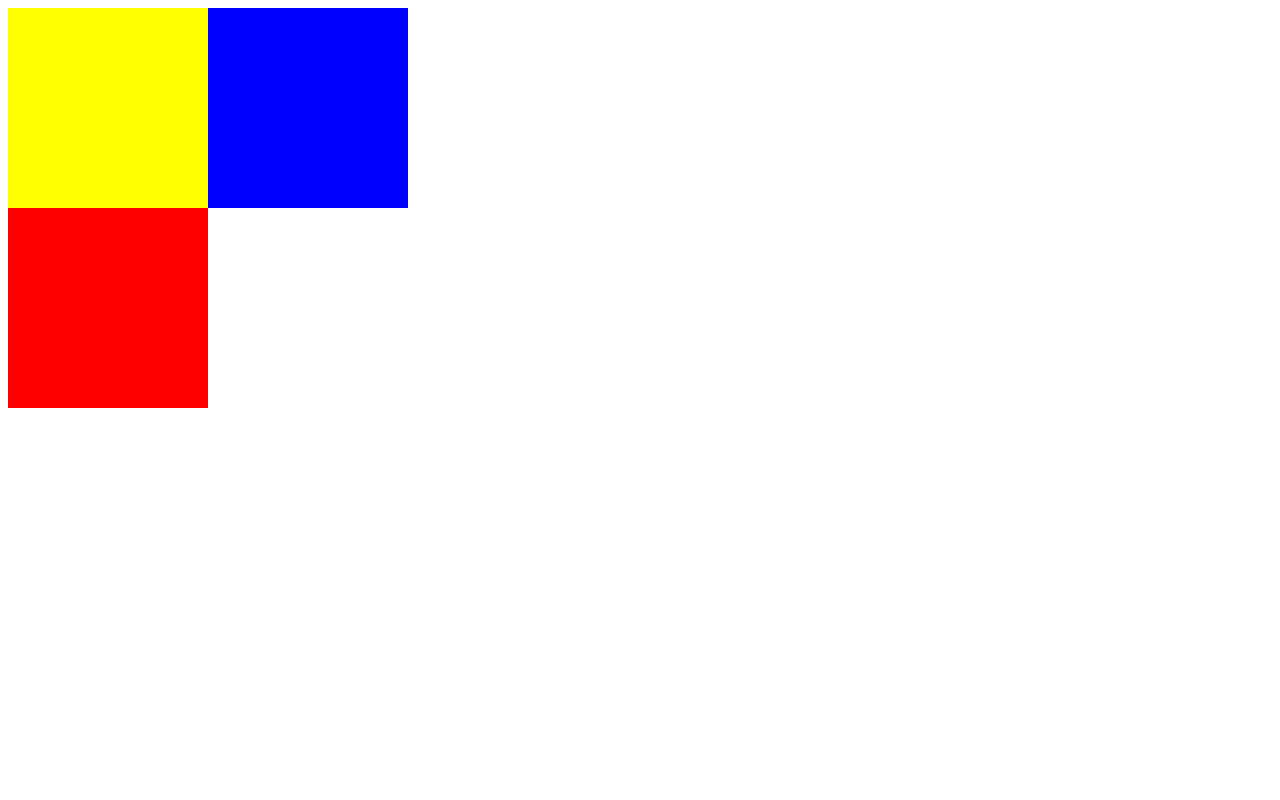
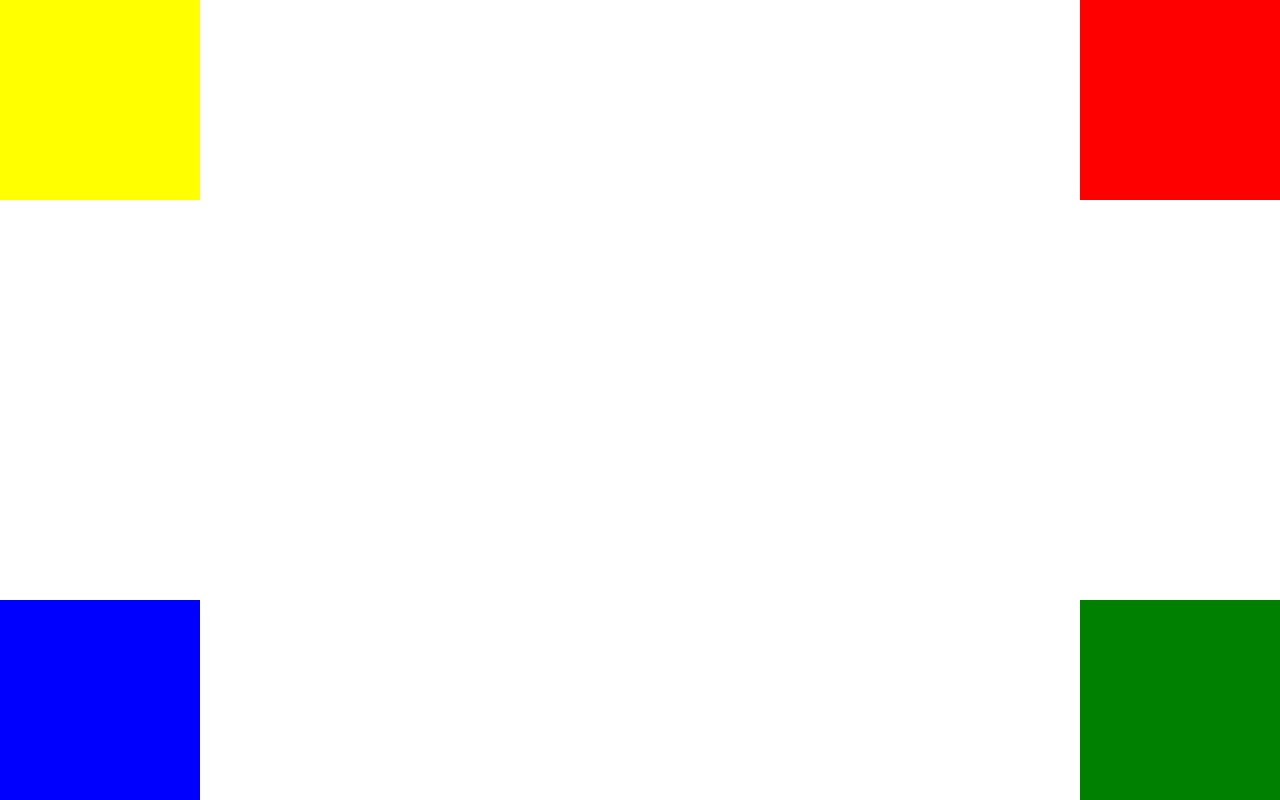
Before and after one commit to ReynaHG/Positioning, a plain HTML site: page index.html in a window 1280 px wide. Drawn offline with Linux system fonts and the light colour scheme.

Commit message:
Position Absolute

```diff
--- a/index.html
+++ b/index.html
@@ -7,10 +7,12 @@
 </head>
 <body>
 	<div class="amarillo">
-	    <div class="azul">
-	    </div>
+    </div>
+    <div class="azul">
     </div>
 	<div class="rojo">
 	</div>
+	<div class="verde">
+	</div>
 </body>
 </html>
--- a/main.css
+++ b/main.css
@@ -6,16 +6,28 @@ div{
 
  .amarillo{
  	background: yellow;
- 	position: static;
+ 	position: absolute;
+ 	left: 0;
+ 	top: 0;
  }
 
 .azul{
  	background: blue;
- 	position: relative;
- 	left: 200px;
+ 	position: absolute;
+ 	left: 0;
+ 	bottom: 0;
 }
 
 .rojo{
  	background: red;
- 	position: static;
+ 	position: absolute;
+ 	right: 0;
+ 	top: 0;
 }
+
+.verde{
+ 	background: green;
+ 	position: absolute;
+ 	right: 0;
+ 	bottom: 0;
+}
```
